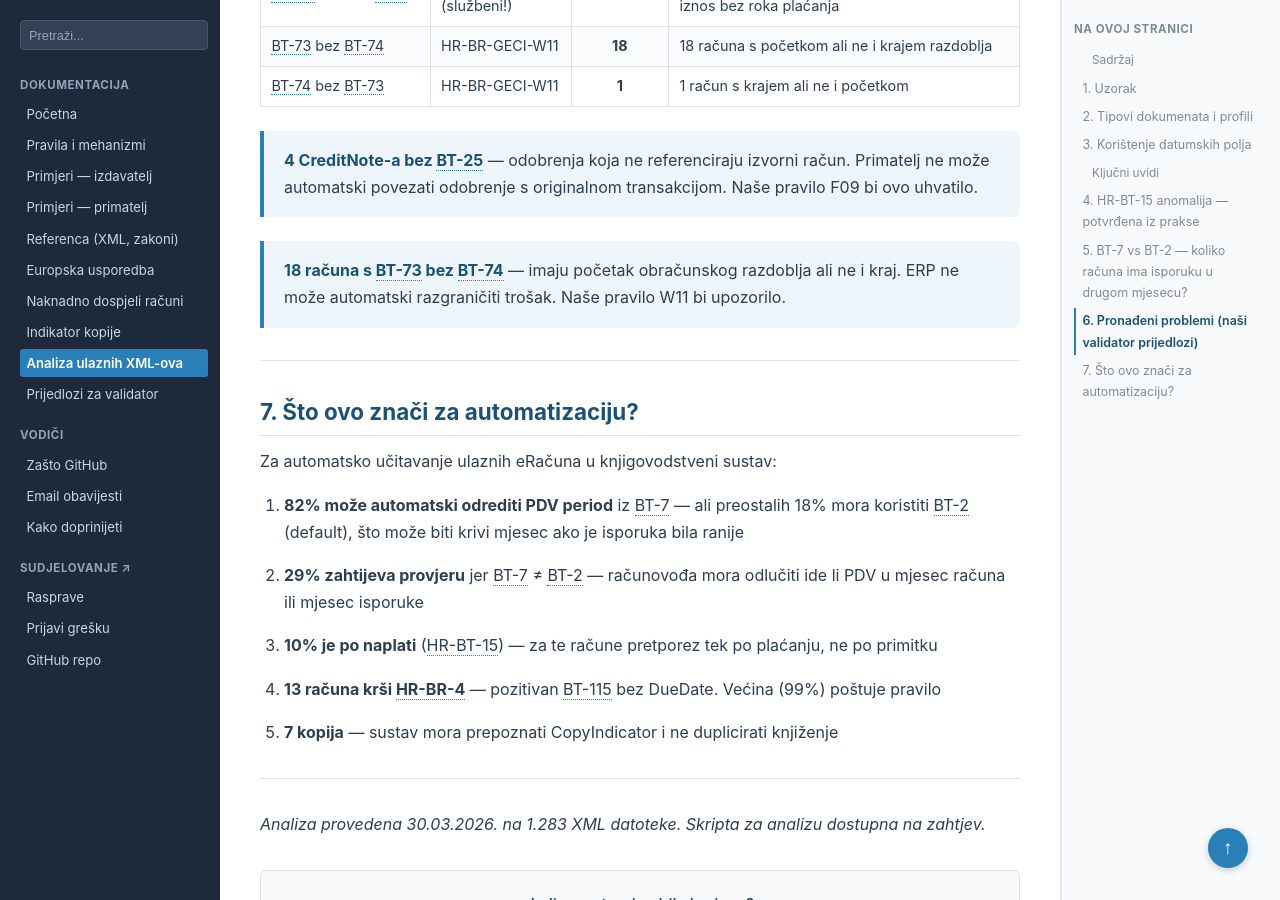
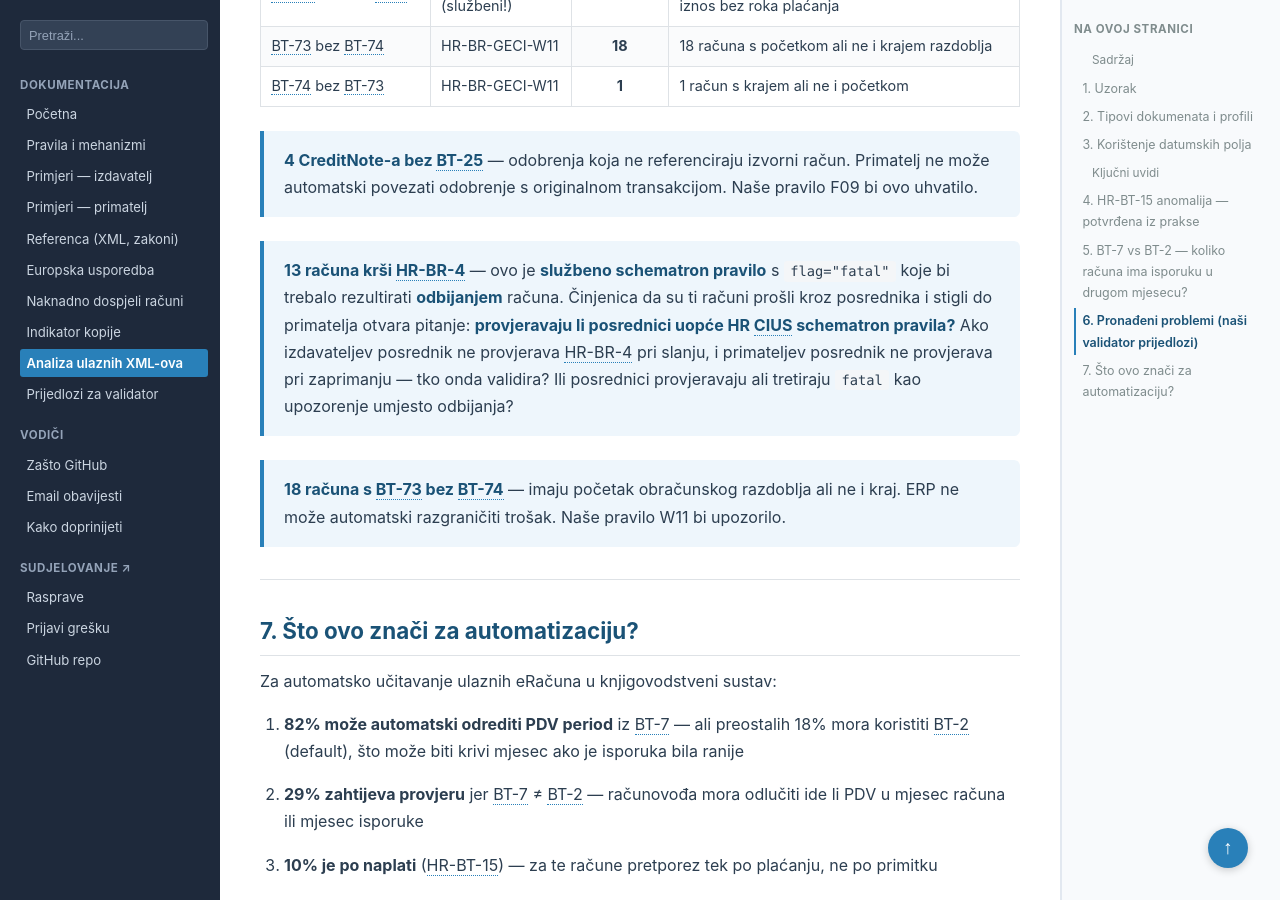
Before and after one commit to dageci/eracun-fiskalizacija-datumi, a Jekyll site: the page built from docs/analiza-ulaznih.md, in a window 1280 px wide and 900 px high, scrolled down 4473 px. Built offline with Jekyll 4.4.1, drawn with Linux system fonts in a browser that asks for light colours.

Commit message:
analiza: pitanje — zašto posrednici propuštaju račune koji krše HR-BR-4 (fatal)?

```diff
--- a/docs/analiza-ulaznih.md
+++ b/docs/analiza-ulaznih.md
@@ -122,6 +122,8 @@ Ovo je direktna potvrda iz prakse za ono što smo dokumentirali u [sekciji 3.1 n
 
 > **4 CreditNote-a bez BT-25** — odobrenja koja ne referenciraju izvorni račun. Primatelj ne može automatski povezati odobrenje s originalnom transakcijom. Naše pravilo F09 bi ovo uhvatilo.
 
+> **13 računa krši HR-BR-4** — ovo je **službeno schematron pravilo** s `flag="fatal"` koje bi trebalo rezultirati **odbijanjem** računa. Činjenica da su ti računi prošli kroz posrednika i stigli do primatelja otvara pitanje: **provjeravaju li posrednici uopće HR CIUS schematron pravila?** Ako izdavateljev posrednik ne provjerava HR-BR-4 pri slanju, i primateljev posrednik ne provjerava pri zaprimanju — tko onda validira? Ili posrednici provjeravaju ali tretiraju `fatal` kao upozorenje umjesto odbijanja?
+
 > **18 računa s BT-73 bez BT-74** — imaju početak obračunskog razdoblja ali ne i kraj. ERP ne može automatski razgraničiti trošak. Naše pravilo W11 bi upozorilo.
 
 ---
```
